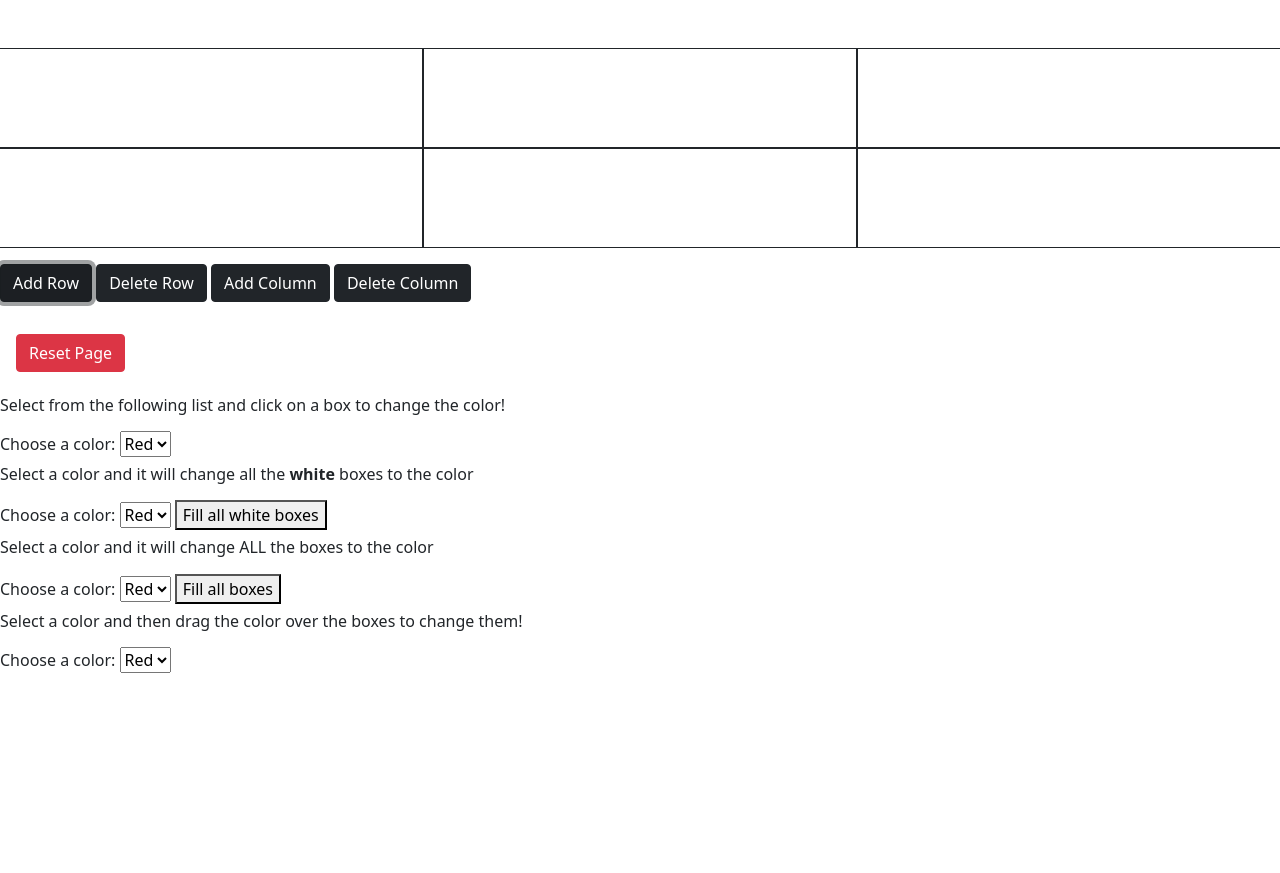
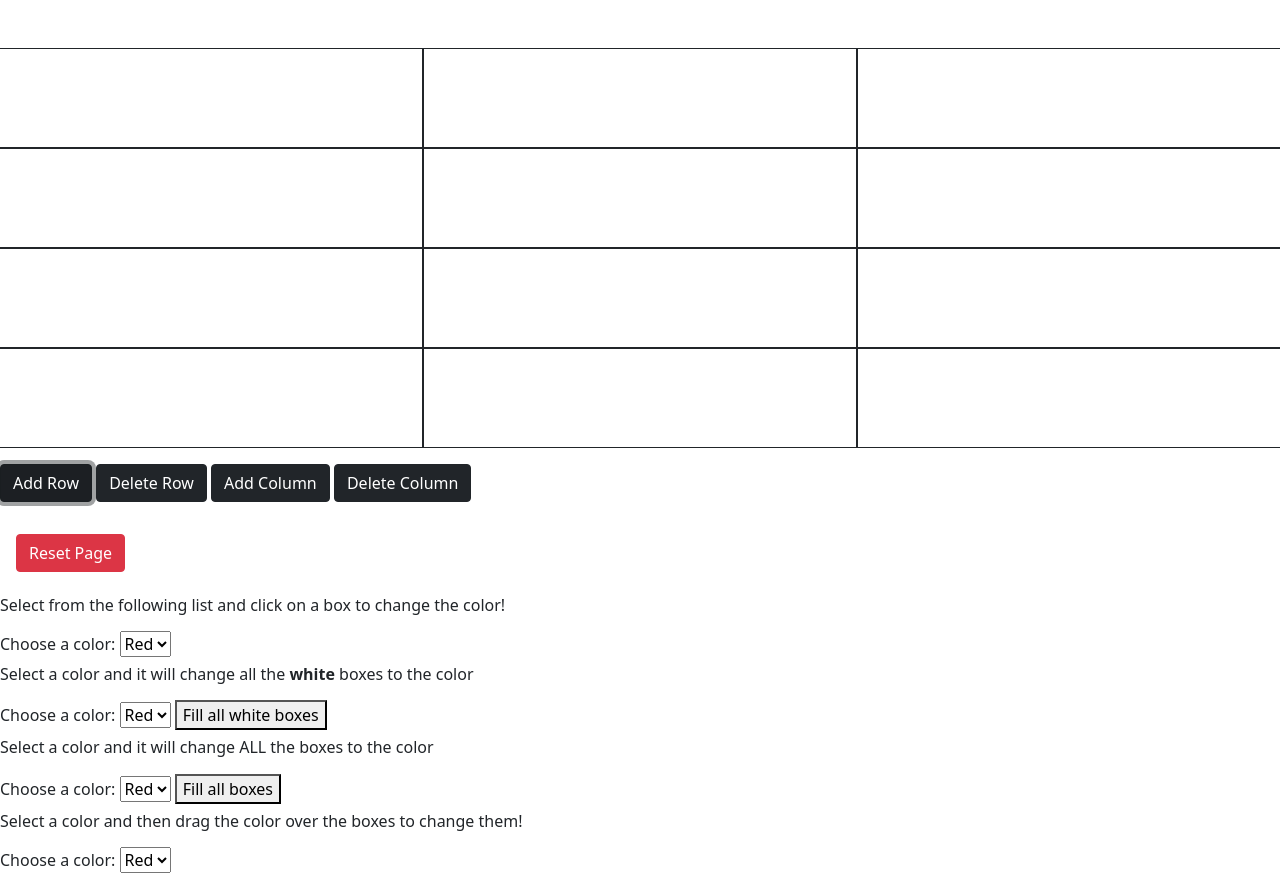
Before and after one commit to Smqkmj/Assignment5, a plain HTML site: page index.html in a window 1280 px wide. Both pictures are taken after a click on the button "Add Row". Before the commit the page ends 800 px from the top, so only its background shows below. Drawn offline with nearby package versions, Linux system fonts and the light colour scheme.

Commit message:
finshed add row function

```diff
--- a/index.html
+++ b/index.html
@@ -95,9 +95,9 @@
     </div>
 
     <script src="./script-add-row.js"></script>
-    <script src="./script-add-column.js"></script>
+    <!-- <script src="./script-add-column.js"></script>
     <script src="./script-delete-row.js"></script>
-    <script src="./script-delete-column.js"></script>
+    <script src="./script-delete-column.js"></script> -->
 </body>
 
 </html>
--- a/script-add-row.js
+++ b/script-add-row.js
@@ -1,11 +1,13 @@
 
 // ●	add rows to the grid
-const rowParent=document.querySelector('div.mt-5')
-$( ".add-row" ).click(function() {
+const rowParent = document.querySelector('div.mt-5')
+const newRow = document.createElement("div")
+$(".add-row").click(function () {
 
-  rowParent.removeChild(rowParent.lastElementChild)
-    console.log("add row button clicked");
-  });
+  console.log("add row button clicked");
+
+  $("div.row:last-child").clone().appendTo(".mt-5");
+});
 
 // ●	select a color from a dropdown menu of colors
 // ●	click on a single cell, changing its color to the currently selected color
```
